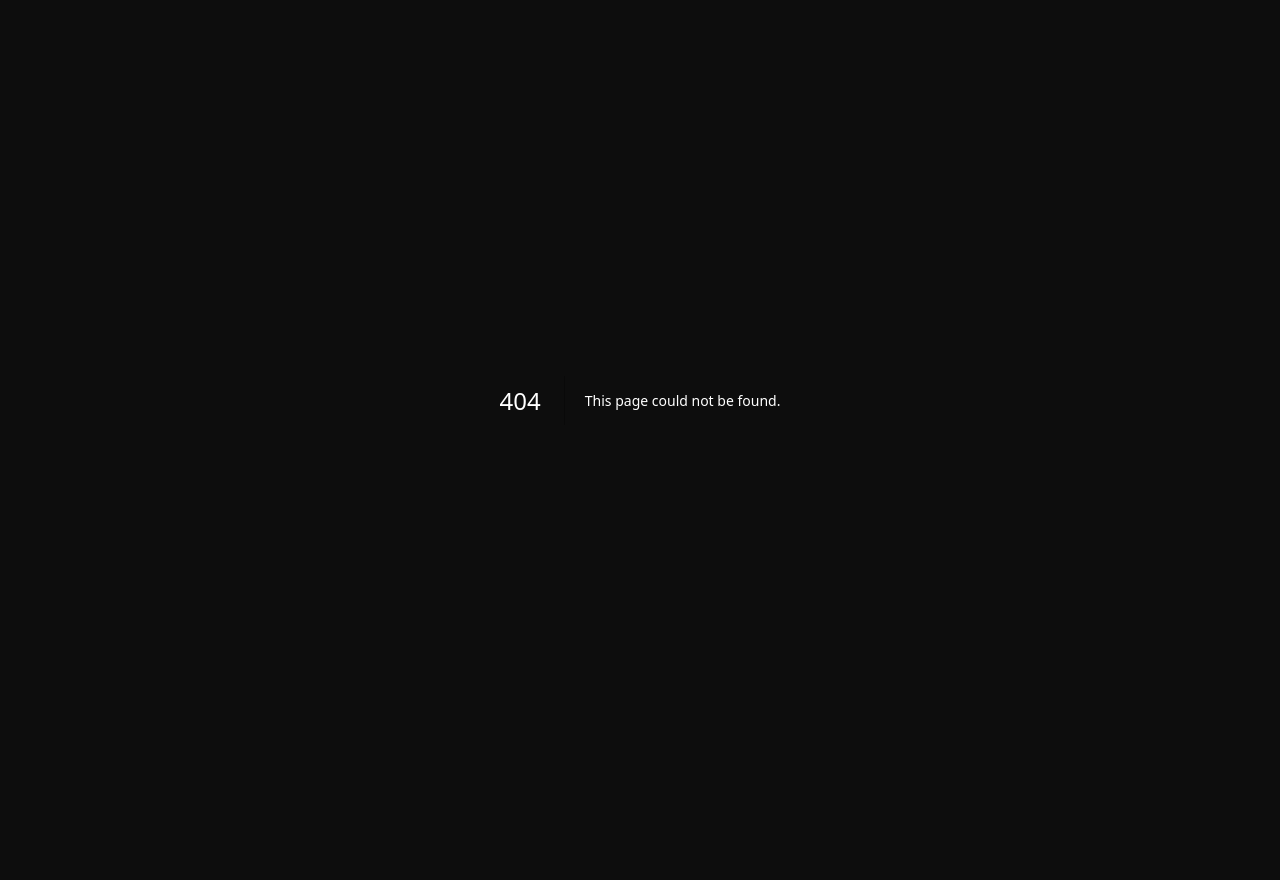
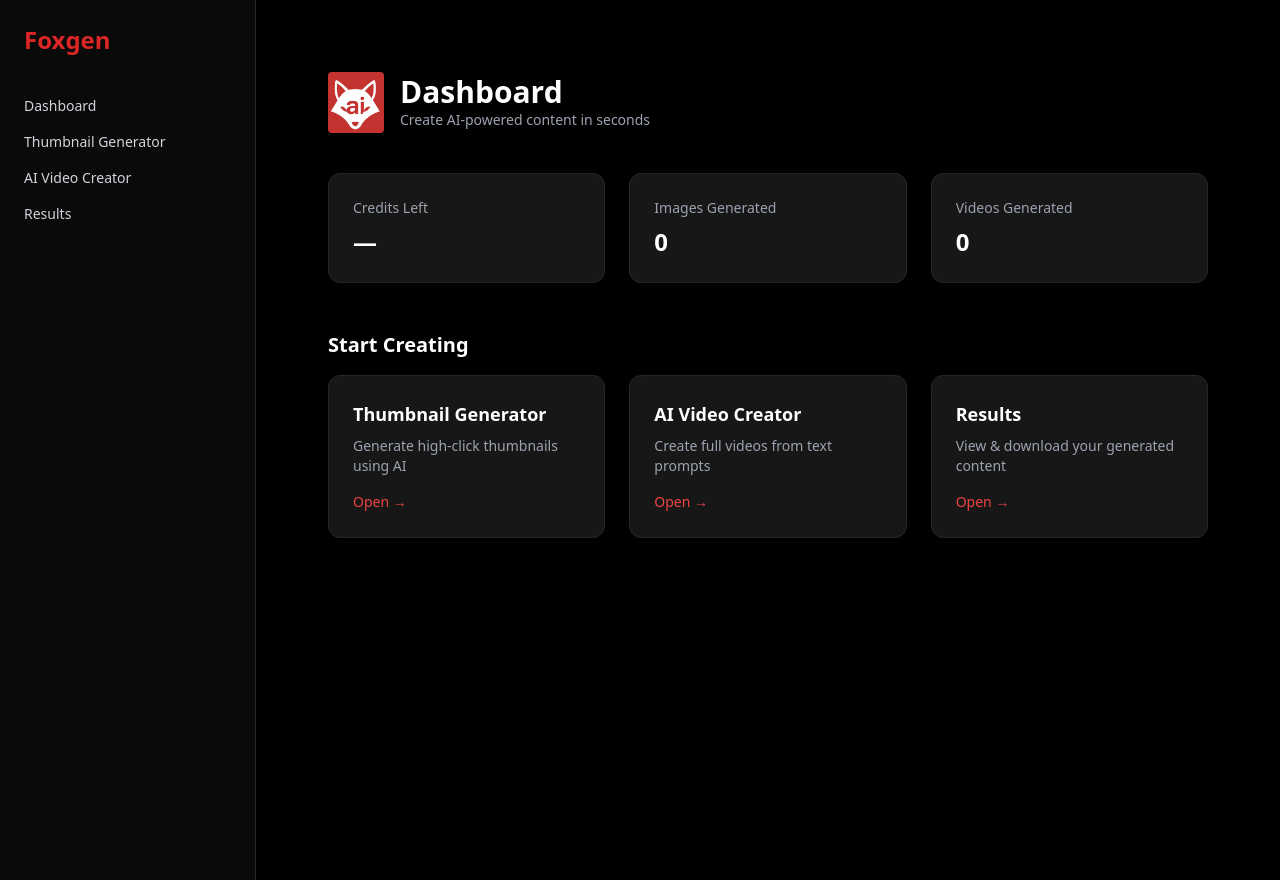
Before and after one commit to Nikhil-Pal-billionare/Foxgen, a Next.js app: page /dashboard in a window 1280 px wide. Before the commit this address had no page. Before the commit the page ends 800 px from the top, so only its background shows below. Built offline with nearby package versions, Linux system fonts and the light colour scheme.

Commit message:
Add dashboard layout and thumbnail generator UI

```diff
--- /dev/null
+++ b/app/dashboard/layout.tsx
@@ -0,0 +1,39 @@
+import Link from "next/link";
+
+export default function DashboardLayout({
+  children,
+}: {
+  children: React.ReactNode;
+}) {
+  return (
+    <div className="flex min-h-screen bg-black text-white">
+
+      {/* Sidebar */}
+      <aside className="w-64 border-r border-neutral-800 bg-neutral-950 p-6">
+        <h1 className="text-2xl font-bold text-red-600 mb-10">
+          Foxgen
+        </h1>
+
+        <nav className="space-y-4 text-sm">
+          <Link href="/dashboard" className="block text-gray-300 hover:text-white">
+            Dashboard
+          </Link>
+          <Link href="/dashboard/thumbnail" className="block text-gray-300 hover:text-white">
+            Thumbnail Generator
+          </Link>
+          <Link href="/dashboard/video" className="block text-gray-300 hover:text-white">
+            AI Video Creator
+          </Link>
+          <Link href="/dashboard/results" className="block text-gray-300 hover:text-white">
+            Results
+          </Link>
+        </nav>
+      </aside>
+
+      {/* Main Content */}
+      <main className="flex-1 bg-black p-10 overflow-y-auto">
+        {children}
+      </main>
+    </div>
+  );
+}
--- /dev/null
+++ b/app/dashboard/page.tsx
@@ -0,0 +1,95 @@
+import Image from "next/image";
+
+export default function DashboardPage() {
+  return (
+    <div className="min-h-screen bg-black text-white p-8">
+
+      {/* Header */}
+      <div className="flex items-center gap-4 mb-10">
+        <Image
+          src="/foxgen-logo.png"
+          alt="Foxgen"
+          width={56}
+          height={56}
+          className="rounded"
+        />
+        <div>
+          <h1 className="text-3xl font-bold">Dashboard</h1>
+          <p className="text-gray-400 text-sm">
+            Create AI-powered content in seconds
+          </p>
+        </div>
+      </div>
+
+      {/* Stats / Quick Overview */}
+      <div className="grid grid-cols-1 md:grid-cols-3 gap-6 mb-12">
+        <DashboardCard title="Credits Left" value="—" />
+        <DashboardCard title="Images Generated" value="0" />
+        <DashboardCard title="Videos Generated" value="0" />
+      </div>
+
+      {/* Main Actions */}
+      <div>
+        <h2 className="text-xl font-semibold mb-4">Start Creating</h2>
+
+        <div className="grid grid-cols-1 md:grid-cols-3 gap-6">
+          <ActionCard
+            title="Thumbnail Generator"
+            desc="Generate high-click thumbnails using AI"
+            href="/dashboard/thumbnail"
+          />
+          <ActionCard
+            title="AI Video Creator"
+            desc="Create full videos from text prompts"
+            href="/dashboard/video"
+          />
+          <ActionCard
+            title="Results"
+            desc="View & download your generated content"
+            href="/dashboard/results"
+          />
+        </div>
+      </div>
+    </div>
+  );
+}
+
+/* ---------------- Components ---------------- */
+
+function DashboardCard({
+  title,
+  value,
+}: {
+  title: string;
+  value: string;
+}) {
+  return (
+    <div className="bg-neutral-900 border border-neutral-800 rounded-xl p-6">
+      <p className="text-gray-400 text-sm">{title}</p>
+      <h3 className="text-2xl font-bold mt-2">{value}</h3>
+    </div>
+  );
+}
+
+function ActionCard({
+  title,
+  desc,
+  href,
+}: {
+  title: string;
+  desc: string;
+  href: string;
+}) {
+  return (
+    <a
+      href={href}
+      className="bg-neutral-900 border border-neutral-800 rounded-xl p-6 hover:border-red-600 transition"
+    >
+      <h3 className="text-lg font-semibold mb-2">{title}</h3>
+      <p className="text-gray-400 text-sm">{desc}</p>
+      <span className="inline-block mt-4 text-red-500 text-sm">
+        Open →
+      </span>
+    </a>
+  );
+}
--- /dev/null
+++ b/app/dashboard/thumbnail/page.tsx
@@ -0,0 +1,75 @@
+"use client";
+
+import { useState } from "react";
+
+export default function ThumbnailPage() {
+  const [prompt, setPrompt] = useState("");
+  const [loading, setLoading] = useState(false);
+  const [image, setImage] = useState<string | null>(null);
+
+  const generate = () => {
+    if (!prompt) return;
+    setLoading(true);
+
+    setTimeout(() => {
+      setImage("/placeholder-thumbnail.png");
+      setLoading(false);
+    }, 1200);
+  };
+
+  return (
+    <div className="max-w-4xl mx-auto">
+      <h1 className="text-3xl font-bold mb-2">
+        Thumbnail Generator
+      </h1>
+      <p className="text-gray-400 mb-8">
+        Create eye-catching thumbnails using AI
+      </p>
+
+      {/* Input Card */}
+      <div className="bg-neutral-900 border border-neutral-800 rounded-xl p-6 mb-8">
+        <label className="text-sm text-gray-400">
+          Thumbnail Prompt
+        </label>
+
+        <textarea
+          value={prompt}
+          onChange={(e) => setPrompt(e.target.value)}
+          placeholder="YouTube thumbnail for AI startup growth"
+          className="w-full mt-2 h-28 p-3 bg-black border border-neutral-700 rounded text-white focus:outline-none focus:border-red-600"
+        />
+
+        <button
+          onClick={generate}
+          disabled={loading}
+          className="mt-4 px-6 py-2 rounded bg-red-600 hover:bg-red-700 transition disabled:opacity-50"
+        >
+          {loading ? "Generating..." : "Generate Thumbnail"}
+        </button>
+      </div>
+
+      {/* Result */}
+      {image && (
+        <div className="bg-neutral-900 border border-neutral-800 rounded-xl p-6">
+          <h2 className="text-lg font-semibold mb-4">
+            Preview
+          </h2>
+
+          <img
+            src={image}
+            alt="Thumbnail"
+            className="rounded border border-neutral-700"
+          />
+
+          <a
+            href={image}
+            download
+            className="inline-block mt-4 text-red-500 hover:underline"
+          >
+            Download Image
+          </a>
+        </div>
+      )}
+    </div>
+  );
+}
--- a/middleware.ts
+++ b/middleware.ts
@@ -4,7 +4,7 @@ export function middleware(req: NextRequest) {
   const session = req.cookies.get("sb-access-token");
 
   const protectedRoutes = [
-    "/dashboard",
+    // "/dashboard",
     "/script-generator",
     "/voiceover",
     "/image-generator",
--- a/package.json
+++ b/package.json
@@ -35,6 +35,7 @@
     "zod": "^3.22.0"
   },
   "devDependencies": {
+    "@types/react": "19.2.7",
     "autoprefixer": "^10.4.16",
     "eslint": "8.56.0",
     "eslint-config-next": "14.1.0",
```
Also changed, not shown: public/placeholder-thumbnail.png (added), 1 other file (tests, documents, lock files or other folders).
